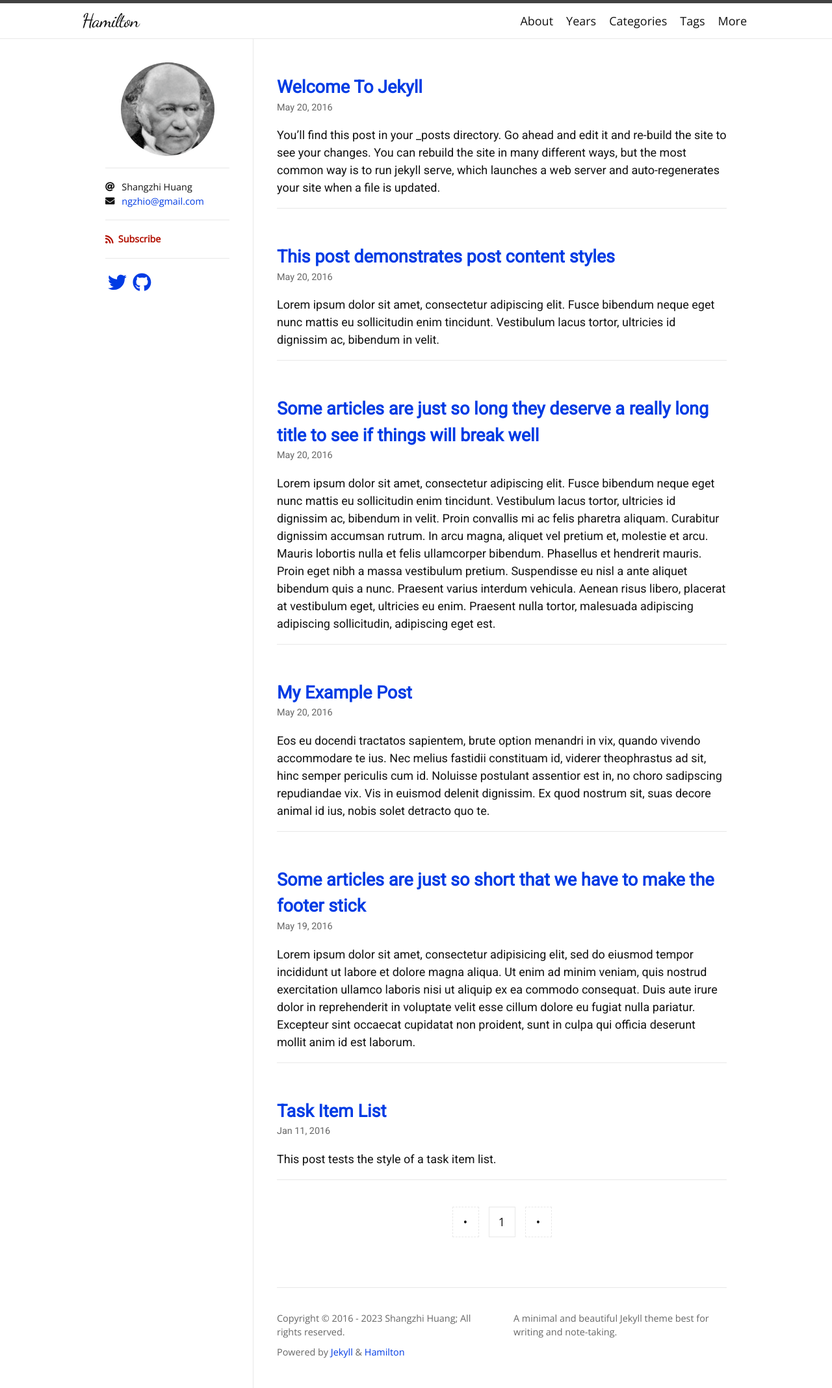
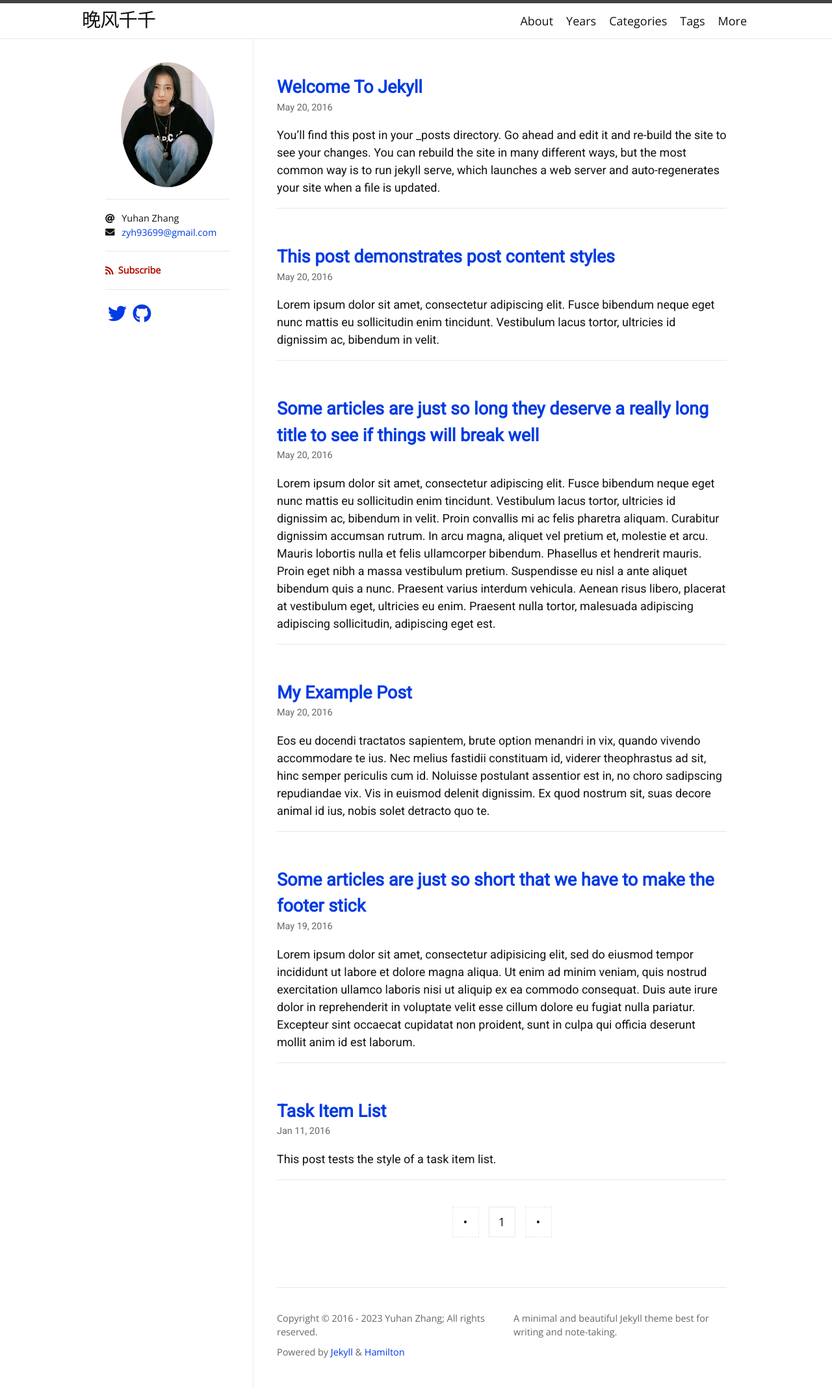
Before and after one commit to raiddi/raididi.github.io, a Jekyll site: the page built from index.html, in a window 1280 px wide. Shown: the whole page at 65% size. Built offline with Jekyll 4.4.1, drawn with Linux system fonts in a browser that asks for light colours; nearby versions of some CDN libraries; some web fonts are replaced; the list of posts is cut into pages by our own code.

Commit message:
modify config

```diff
--- a/_config.yml
+++ b/_config.yml
@@ -1,8 +1,8 @@
-title: Hamilton
+title: 晚风千千
 description: A minimal and beautiful Jekyll theme best for writing and note-taking.
-author: Shangzhi Huang
-avatar: /logo.png
-email: ngzhio@gmail.com
+author: Yuhan Zhang
+avatar: /logo_1.jpg
+email: zyh93699@gmail.com
 
 plugins:
   - jekyll-seo-tag
```
Also changed, not shown: logo_1.jpg (added).
